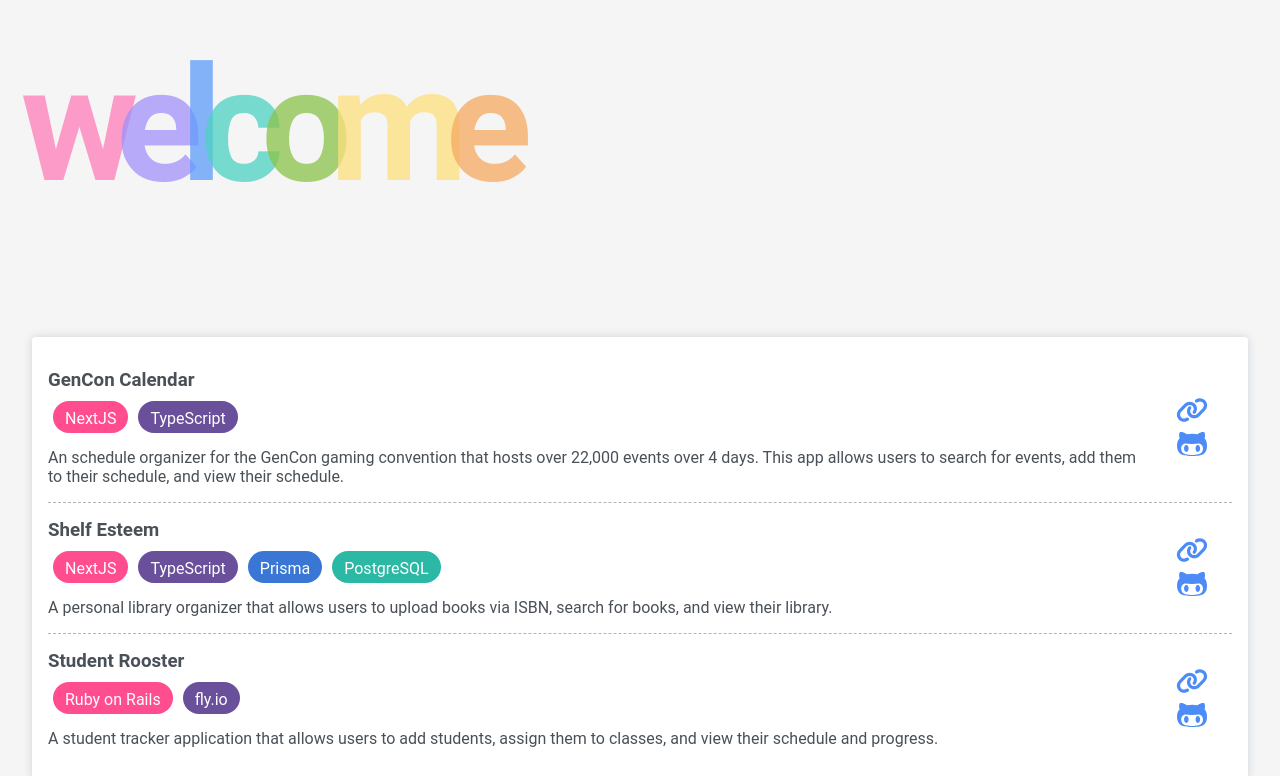
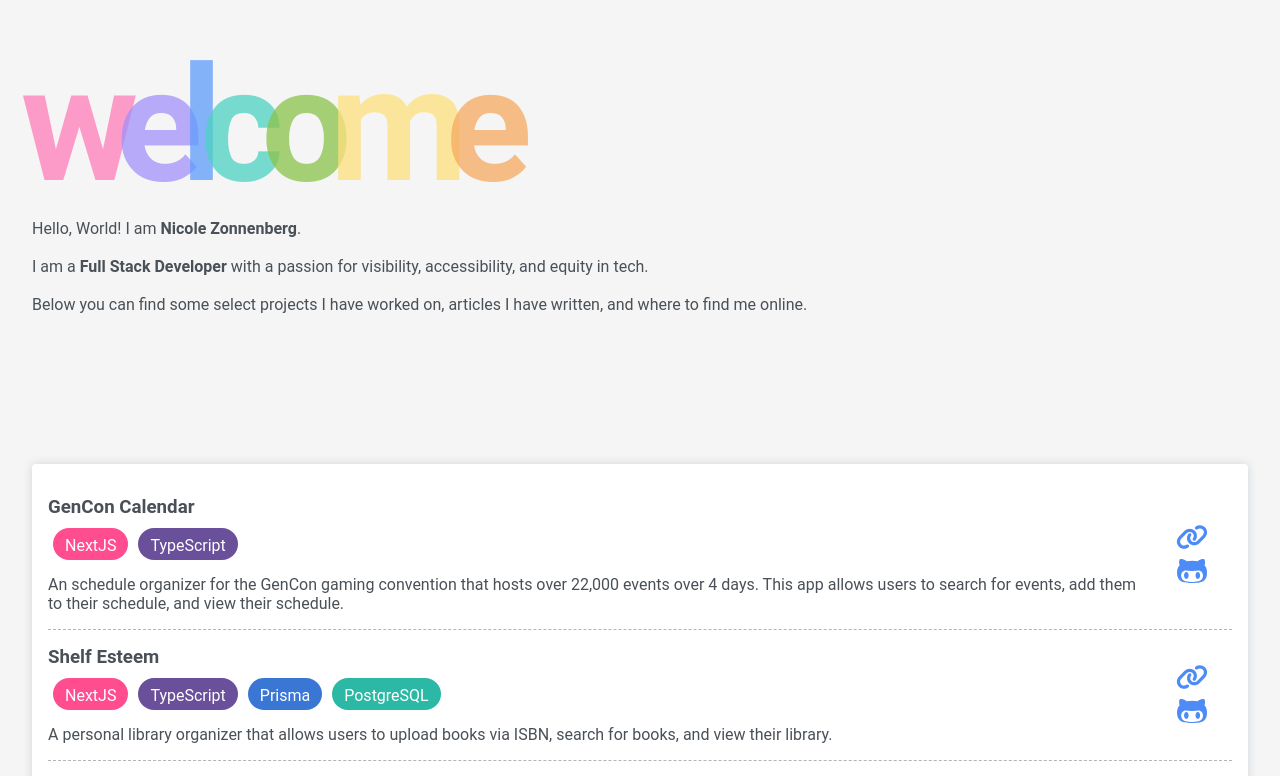
Before and after one commit to Sun-Mountain/sun-mountain.github.io, a Next.js app: page / in a window 1280 px wide. Shown: the top 776 px of the page. Built offline with nearby package versions, Linux system fonts and the light colour scheme.

Commit message:
add intro

```diff
--- a/src/app/page.tsx
+++ b/src/app/page.tsx
@@ -5,6 +5,11 @@
 export default function Home() {
   return (
     <>
+      <section>
+        Hello, World! I am <strong>Nicole Zonnenberg</strong>.<br /><br />
+        I am a <strong>Full Stack Developer</strong> with a passion for visibility, accessibility, and equity in tech.<br /><br />
+        Below you can find some select projects I have worked on, articles I have written, and where to find me online.
+      </section>
       <Portfolio />
       <Articles />
       <FindMe />
```
